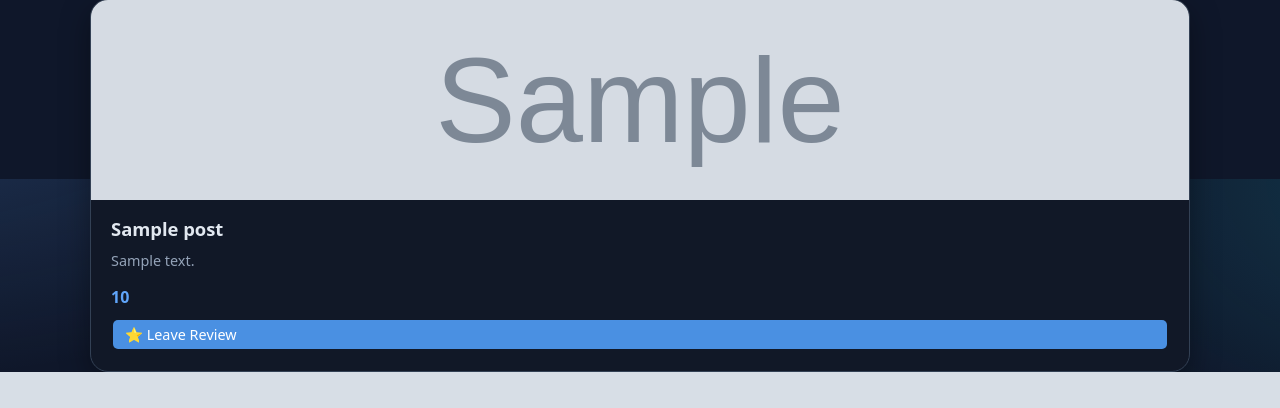
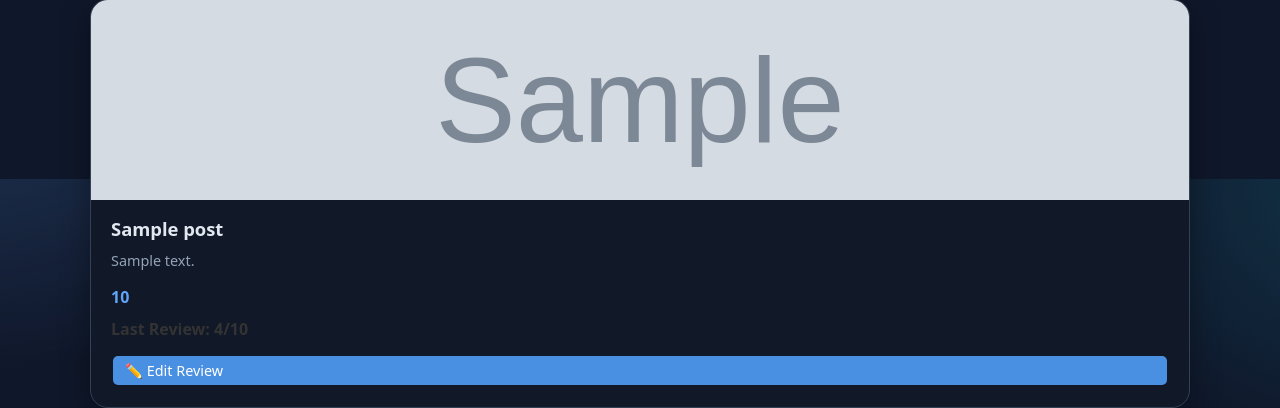
Before and after one commit to Rehal05/MarketPlace-CS3240, a Django app: template app/feedapp/templates/my_listings.html in a window 1280 px wide. Shown: the part 621-1029 px from the top of the page. Before the commit the page ends 993 px from the top, so only its background shows below. Run offline with Django 5.2, Linux system fonts and the light colour scheme; the template is opened without the code that fills it: most values are stand-ins (such as "Sample title", 1, 10 or a date in 2020); grey boxes marked "Sample" are stand-in pictures.

Commit message:
Refactored my_listing template to show a edit old review button.

```diff
--- a/app/feedapp/templates/my_listings.html
+++ b/app/feedapp/templates/my_listings.html
@@ -23,6 +23,14 @@
 
         .btn:hover {
             background-color: #357ABD;
+        }
+
+        /* Optional: show last review text nicely */
+        .last-review {
+            display: block;
+            margin-bottom: 5px;
+            font-weight: bold;
+            color: #333;
         }
     </style>
     <div class="wrapper">
@@ -66,7 +74,12 @@
                     <div class="desc">{{ post.description|truncatechars:150 }}</div>
                     <div class="price">{{ post.price_display }}</div>
 
+                    {% if post.user_rating %}
+                        <span class="last-review">Last Review: {{ post.user_rating }}/10</span>
+                        <a href="{% url 'rate_user' post.author.id post.id %}" class="btn">✏️ Edit Review</a>
+                    {% else %}
                         <a href="{% url 'rate_user' post.author.id post.id %}" class="btn">⭐ Leave Review</a>
+                    {% endif %}
                 </div>
             </div>
             {% empty %}
@@ -74,6 +87,5 @@
             {% endfor %}
         </div>
     </div>
-
 </body>
 </html>
```
Lines whose indentation alone changed are shown as unchanged.
